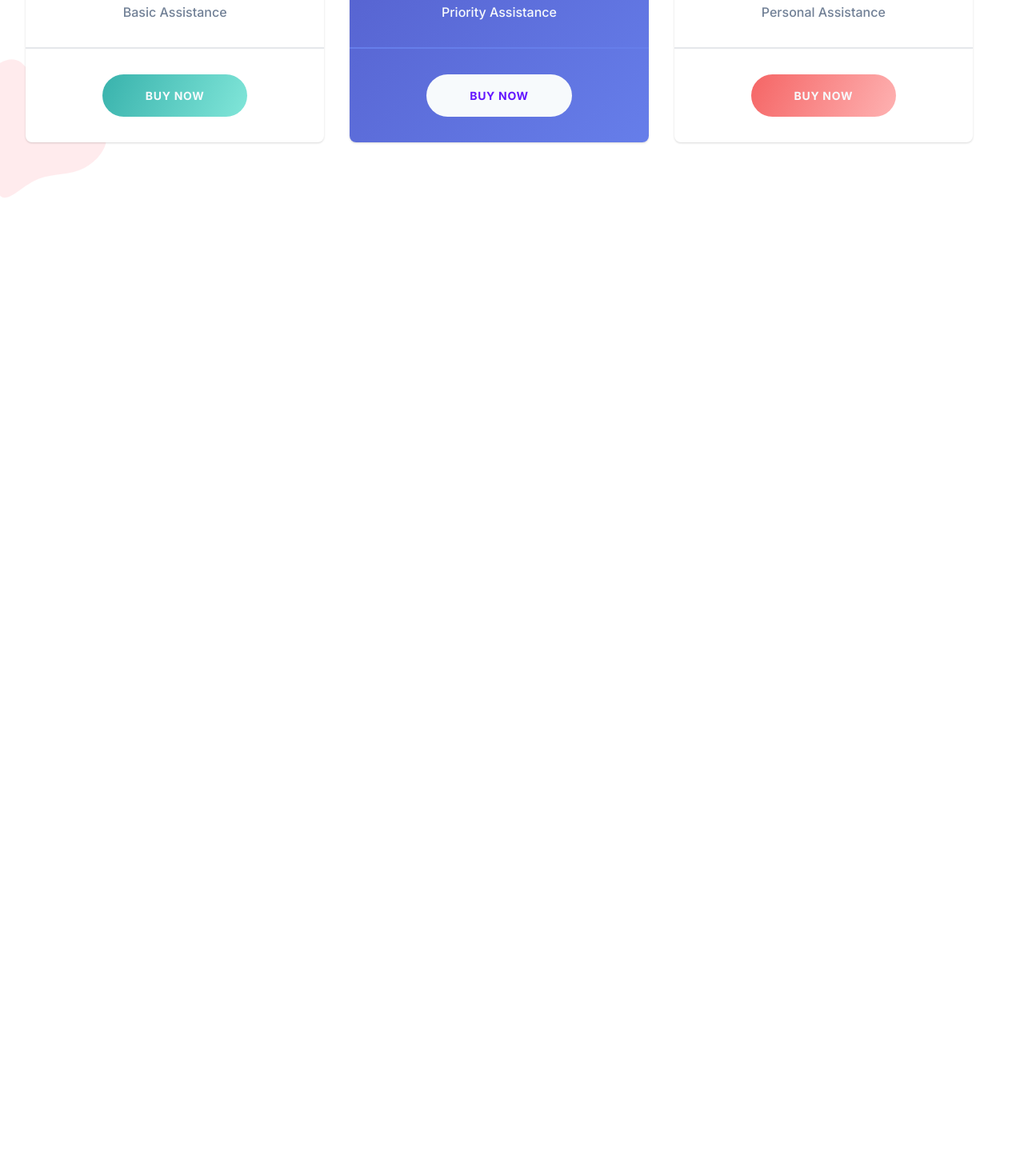
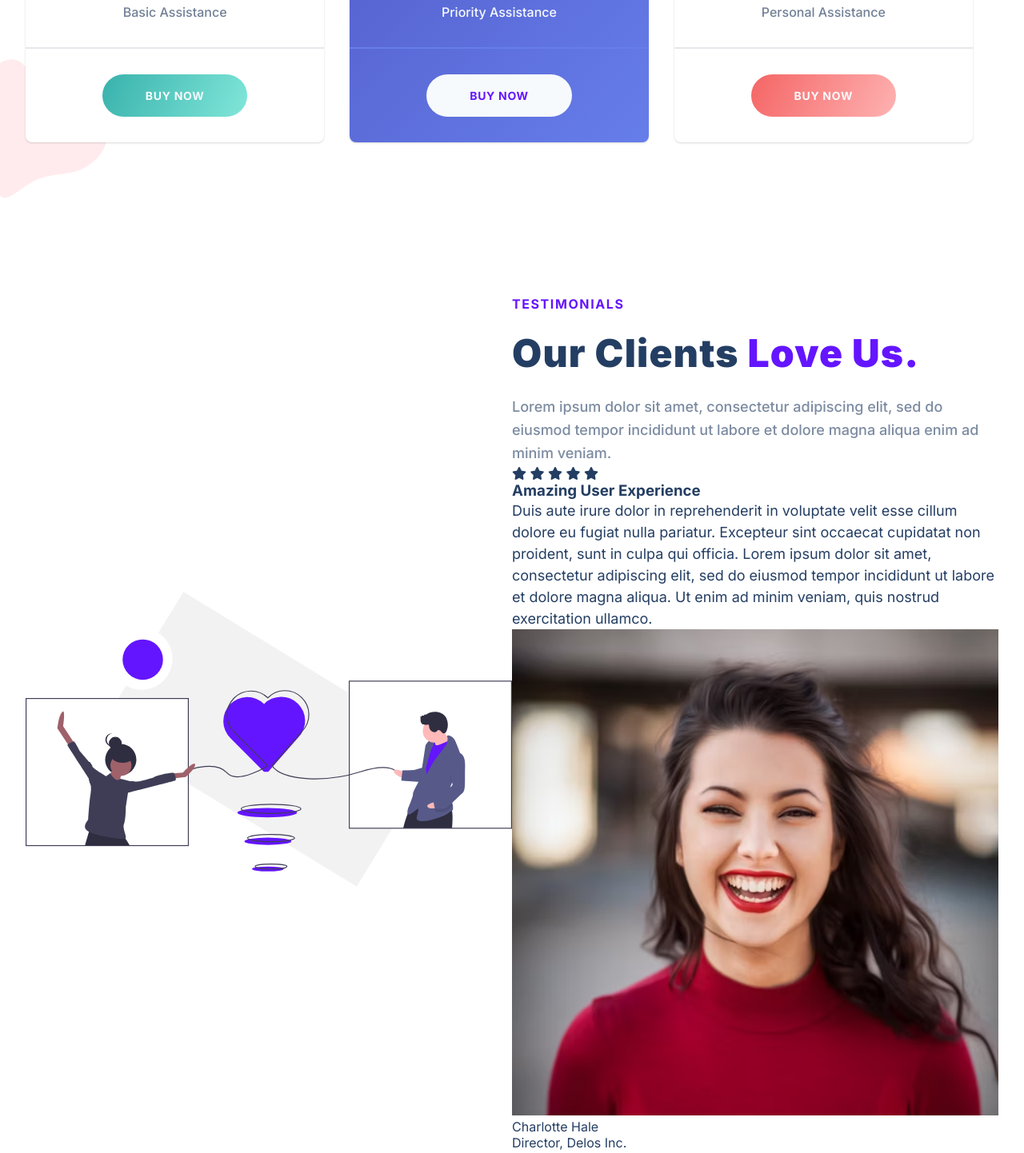
Before and after one commit to DennQ/Treact, a plain HTML site: page index.html in a window 1280 px wide. Shown: the part 4561-6003 px from the top of the page at 80% size. Before the commit the page ends 4867 px from the top, so only its background shows below. Drawn offline with Linux system fonts and the light colour scheme.

Commit message:
added html for testimonials

```diff
--- a/index.html
+++ b/index.html
@@ -5,6 +5,11 @@
     <meta name="viewport" content="width=device-width, initial-scale=1.0" />
     <title>Document</title>
     <link rel="stylesheet" href="style.css" />
+    <script src="index.js"></script>
+    <script
+      src="https://kit.fontawesome.com/f0dc26a1be.js"
+      crossorigin="anonymous"
+    ></script>
   </head>
   <body>
     <section id="landing">
@@ -447,11 +452,83 @@
                   <button class="plan__button">buy now</button>
                 </div>
               </div>
-              <svg width="600" height="600" viewBox="0 0 600 600" xmlns="http://www.w3.org/2000/svg" class="plans__blob">
+              <svg
+                width="600"
+                height="600"
+                viewBox="0 0 600 600"
+                xmlns="http://www.w3.org/2000/svg"
+                class="plans__blob"
+              >
                 <g transform="translate(300,300)">
-                    <path d="M82,-98.3C129.8,-57.7,208.2,-54.1,229.6,-26.6C251.1,1,215.6,52.5,172.9,74.9C130.2,97.2,80.3,90.4,37.8,107.5C-4.8,124.7,-40,165.7,-63.3,162.3C-86.5,158.8,-97.8,110.9,-109.3,72.2C-120.7,33.5,-132.2,4.1,-140.1,-37.4C-147.9,-79,-152.1,-132.6,-128.1,-177.3C-104.1,-222.1,-52.1,-258,-17.5,-237.2C17.1,-216.4,34.3,-138.9,82,-98.3Z" fill="#FFB4BC"></path>
+                  <path
+                    d="M82,-98.3C129.8,-57.7,208.2,-54.1,229.6,-26.6C251.1,1,215.6,52.5,172.9,74.9C130.2,97.2,80.3,90.4,37.8,107.5C-4.8,124.7,-40,165.7,-63.3,162.3C-86.5,158.8,-97.8,110.9,-109.3,72.2C-120.7,33.5,-132.2,4.1,-140.1,-37.4C-147.9,-79,-152.1,-132.6,-128.1,-177.3C-104.1,-222.1,-52.1,-258,-17.5,-237.2C17.1,-216.4,34.3,-138.9,82,-98.3Z"
+                    fill="#FFB4BC"
+                  ></path>
                 </g>
-            </svg>
+              </svg>
+            </div>
+          </div>
+        </div>
+      </section>
+
+      <section id="testimonials">
+        <div class="container">
+          <div class="row">
+            <img
+              src="./assets/love-testimonials.svg"
+              alt=""
+              class="testimonials__img"
+            />
+            <div class="testimonials__description">
+              <div class="section__tag">testimonials</div>
+              <h2 class="section__title">
+                Our Clients <span class="purple">Love Us.</span>
+              </h2>
+              <p class="section__para">
+                Lorem ipsum dolor sit amet, consectetur adipiscing elit, sed do
+                eiusmod tempor incididunt ut labore et dolore magna aliqua enim
+                ad minim veniam.
+              </p>
+              <div class="testimonial">
+                <div class="testimonial__rating">
+                  <i class="fa-solid fa-star"></i>
+                  <i class="fa-solid fa-star"></i>
+                  <i class="fa-solid fa-star"></i>
+                  <i class="fa-solid fa-star"></i>
+                  <i class="fa-solid fa-star"></i>
+                </div>
+                <h3 class="testimonial__title">Amazing User Experience</h3>
+                <p class="testimonial__para">
+                  Duis aute irure dolor in reprehenderit in voluptate velit esse
+                  cillum dolore eu fugiat nulla pariatur. Excepteur sint
+                  occaecat cupidatat non proident, sunt in culpa qui officia.
+                  Lorem ipsum dolor sit amet, consectetur adipiscing elit, sed
+                  do eiusmod tempor incididunt ut labore et dolore magna aliqua.
+                  Ut enim ad minim veniam, quis nostrud exercitation ullamco.
+                </p>
+                <div class="testimonial__bottom">
+                  <div class="testimonial__profile">
+                    <img src="./assets/photo-testimonial.avif" alt="" class="testimonial__img">
+                  </div>
+                  <div class="testimonial__details">
+                    <div class="testimonial__name">Charlotte Hale</div>
+                    <div class="testimonial__role">Director, Delos Inc.</div>
+                  </div>
+                  <div class="testimonial__buttons">
+                    <button class="testimonial__button">
+                      <svg fill="none" stroke="rgb(100,21,255)" stroke-linecap="round" stroke-linejoin="round" stroke-width="3" viewBox="0 0 24 24">
+                        <path d="M10 19l-7-7m0 0l7-7m-7 7h18"></path>
+                    </svg>
+                    </button>
+                    <div class="divider"></div>
+                    <button class="testimonial__button">
+                      <svg fill="none" stroke="rgb(100,21,255)" stroke-linecap="round" stroke-linejoin="round" stroke-width="3" viewBox="0 0 24 24">
+                        <path d="M14 5l7 7m0 0l-7 7m7-7H3"></path>
+                    </svg>
+                    </button>
+                  </div>
+                </div>
+              </div>
             </div>
           </div>
         </div>
--- a/style.css
+++ b/style.css
@@ -737,3 +737,14 @@ header .row {
     width: 256px;
     opacity: 0.25;
 }
+
+/* TESTIMONIAL */
+
+#testimonials .row {
+    display: flex;
+}
+
+.testimonials__img,
+.testimonials__description {
+    width: 50%;
+}
```
Also changed, not shown: assets/love-testimonials.svg (added), assets/photo-testimonial.avif (added).
